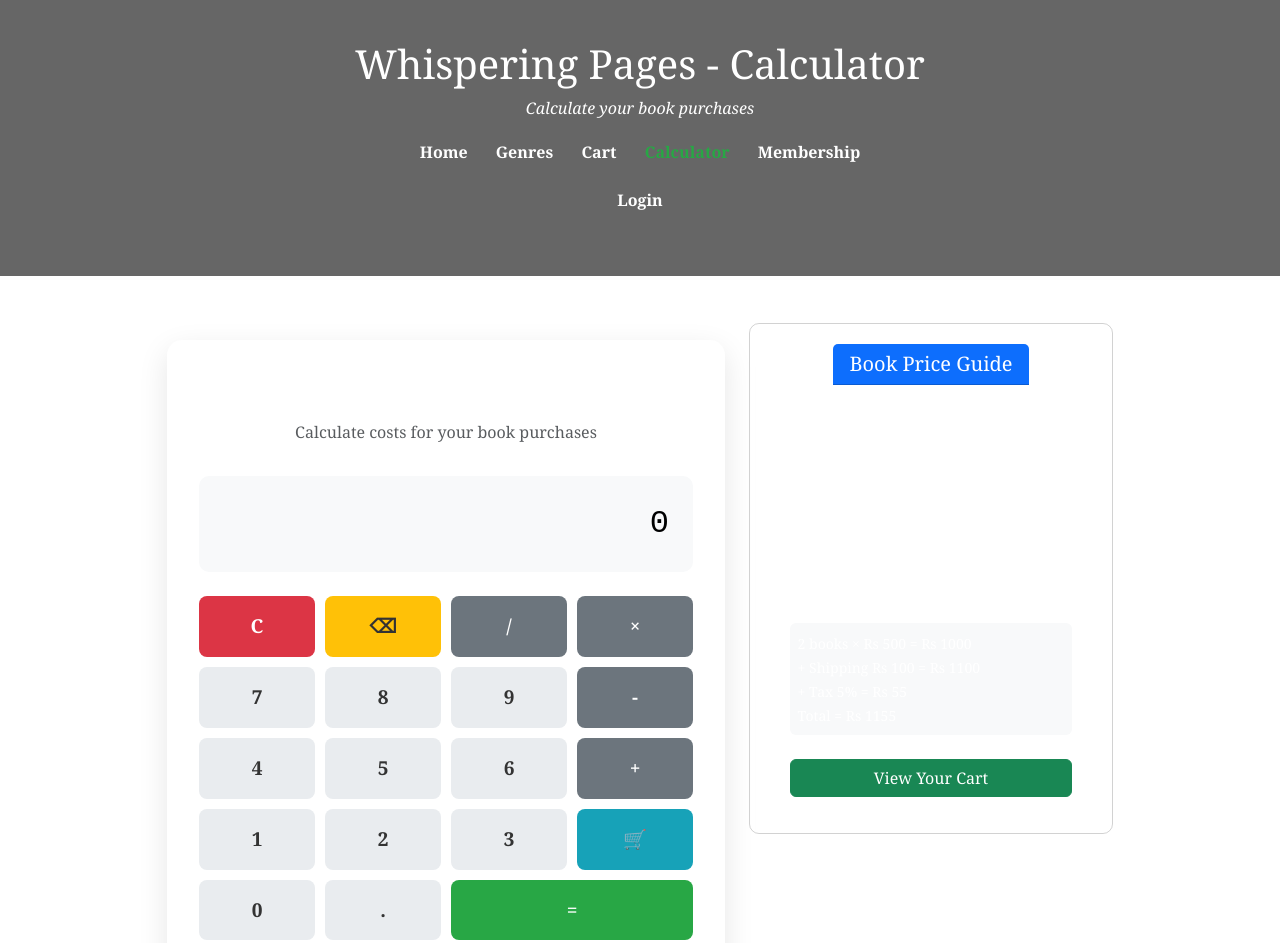
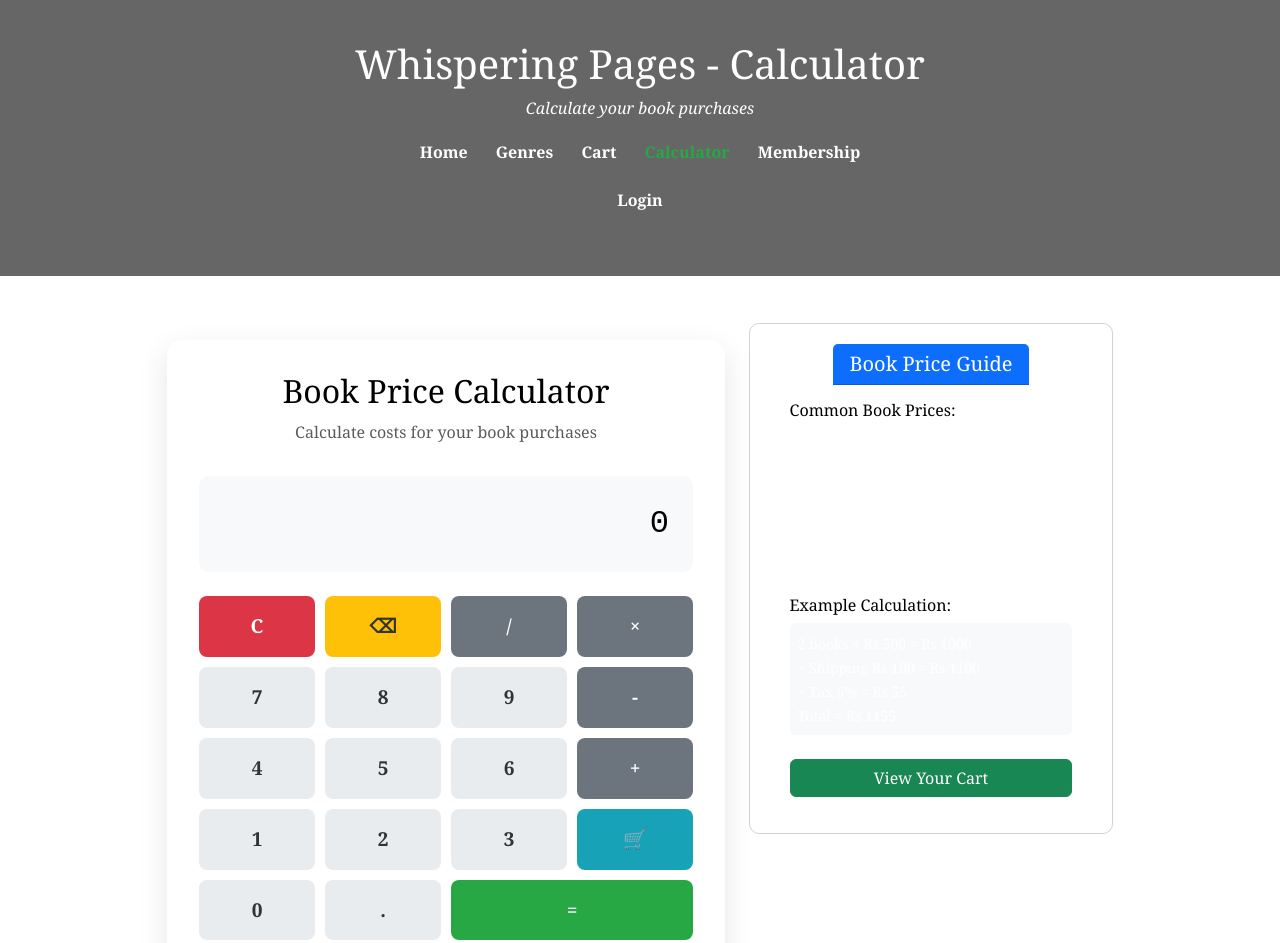
Before and after one commit to yurishem77/Whispering-Pages, a plain HTML site: page calculator.html in a window 1280 px wide. Shown: the top 943 px of the page. Drawn offline with nearby package versions, Linux system fonts and the light colour scheme.

Commit message:
Add files via upload

```diff
--- a/style.css
+++ b/style.css
@@ -2481,6 +2481,14 @@ footer a:hover {
     margin-top: 2rem;
 }
 
+h2{
+    color:#000;
+}
+
+h6{
+    color: #000;
+}
+
 .calculator-header {
     text-align: center;
     margin-bottom: 2rem;
```
Also changed, not shown: index.html (+1 -1 lines).
